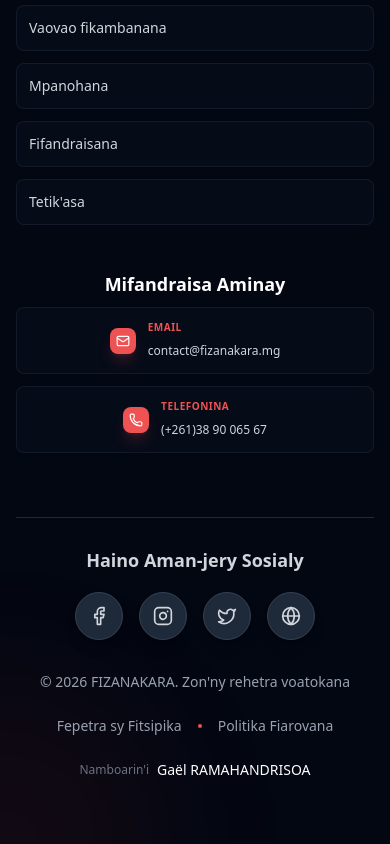
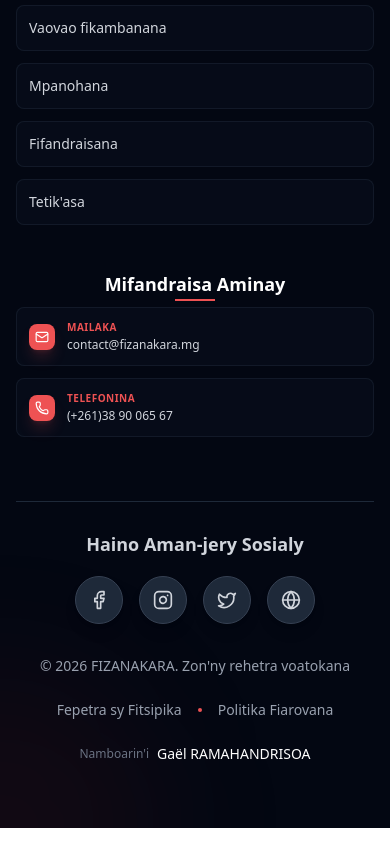
Before and after one commit to nassaigael/website, a React (Vite) app: page / in a window 390 px wide. Shown: the part 8532-9376 px from the top of the page. Built offline with nearby package versions, Linux system fonts and the light colour scheme.

Commit message:
fix(ui): enhance layout and text alignment in Footer component for better responsiveness

```diff
--- a/src/components/layout/Footer.tsx
+++ b/src/components/layout/Footer.tsx
@@ -125,22 +125,25 @@ const Footer = () => {
                         transition={{ duration: 0.6, delay: 0.2 }}
                         className="space-y-3 text-center md:text-left"
                     >
-                        <h3 className="text-lg font-bold text-white relative inline-block">
+                        <h3 className="text-lg font-bold text-white relative inline-block mx-auto md:mx-0">
                             {t.contact.title}
-                            <span className="absolute -bottom-1.5 left-0 w-10 h-0.5 bg-[#ee5253] hidden md:block" />
+                            <span className="absolute -bottom-1.5 left-0 right-0 md:right-auto w-10 h-0.5 bg-[#ee5253] mx-auto md:mx-0" />
                         </h3>
 
                         {/* Email */}
-                        <div className="group p-3 bg-gray-900/30 rounded-lg border border-gray-800/50 hover:border-[#ee5253] transition-all duration-300 max-w-sm mx-auto md:mx-0">
-                            <div className="flex items-center gap-3 justify-center md:justify-start">
-                                <div className="p-1.5 bg-[#ee5253] rounded-lg shadow-lg shadow-[#ee5253]/20 group-hover:scale-110 transition-transform duration-300">
+                        <div className="group p-3 bg-gray-900/30 rounded-lg border border-gray-800/50 hover:border-[#ee5253] transition-all duration-300 max-w-sm mx-auto md:mx-0 w-full">
+                            <div className="flex items-center gap-3 justify-start">
+                                <div className="p-1.5 bg-[#ee5253] rounded-lg shadow-lg shadow-[#ee5253]/20 group-hover:scale-110 transition-transform duration-300 shrink-0">
                                     <Mail className="w-3.5 h-3.5 text-white" />
                                 </div>
-                                <div className="text-left">
+                                <div className="text-left min-w-0 flex-1">
                                     <p className="text-[10px] text-[#ee5253] font-semibold uppercase tracking-wider mb-0.5">
-                                        {language === 'mg' ? 'EMAIL' : 'EMAIL'}
+                                        {language === 'mg' ? 'mailaka' : language === 'fr' ? 'email' : 'email'}
                                     </p>
-                                    <a href={`mailto:${t.contact.email}`} className="text-xs font-medium text-gray-300 hover:text-white transition-colors">
+                                    <a
+                                        href={`mailto:${t.contact.email}`}
+                                        className="text-xs font-medium text-gray-300 hover:text-white transition-colors block truncate"
+                                    >
                                         {t.contact.email}
                                     </a>
                                 </div>
@@ -148,16 +151,19 @@ const Footer = () => {
                         </div>
 
                         {/* Téléphone */}
-                        <div className="group p-3 bg-gray-900/30 rounded-lg border border-gray-800/50 hover:border-[#ee5253] transition-all duration-300 max-w-sm mx-auto md:mx-0">
-                            <div className="flex items-center gap-3 justify-center md:justify-start">
-                                <div className="p-1.5 bg-[#ee5253] rounded-lg shadow-lg shadow-[#ee5253]/20 group-hover:scale-110 transition-transform duration-300">
+                        <div className="group p-3 bg-gray-900/30 rounded-lg border border-gray-800/50 hover:border-[#ee5253] transition-all duration-300 max-w-sm mx-auto md:mx-0 w-full">
+                            <div className="flex items-center gap-3 justify-start">
+                                <div className="p-1.5 bg-[#ee5253] rounded-lg shadow-lg shadow-[#ee5253]/20 group-hover:scale-110 transition-transform duration-300 shrink-0">
                                     <Phone className="w-3.5 h-3.5 text-white" />
                                 </div>
-                                <div className="text-left">
+                                <div className="text-left min-w-0 flex-1">
                                     <p className="text-[10px] text-[#ee5253] font-semibold uppercase tracking-wider mb-0.5">
-                                        {language === 'mg' ? 'TELEFONINA' : 'TÉLÉPHONE'}
+                                        {language === 'mg' ? 'telefonina' : language === 'fr' ? 'téléphone' : 'phone'}
                                     </p>
-                                    <a href={`tel:${t.contact.phone.replace(/\D/g, '')}`} className="text-xs font-medium text-gray-300 hover:text-white transition-colors">
+                                    <a
+                                        href={`tel:${t.contact.phone.replace(/\D/g, '')}`}
+                                        className="text-xs font-medium text-gray-300 hover:text-white transition-colors block"
+                                    >
                                         {t.contact.phone}
                                     </a>
                                 </div>
@@ -199,7 +205,7 @@ const Footer = () => {
                         </div>
                     </div>
 
-                    {/* COPYRIGHT, TERMES, CONFIDENTIALITÉ - Centré sur mobile */}
+                    {/* COPYRIGHT, TERMES, CONFIDENTIALITÉ */}
                     <div className="flex flex-col lg:flex-row items-center justify-between gap-6 text-sm">
                         {/* Copyright */}
                         <p className="text-gray-400 text-center lg:text-left order-1">
```
